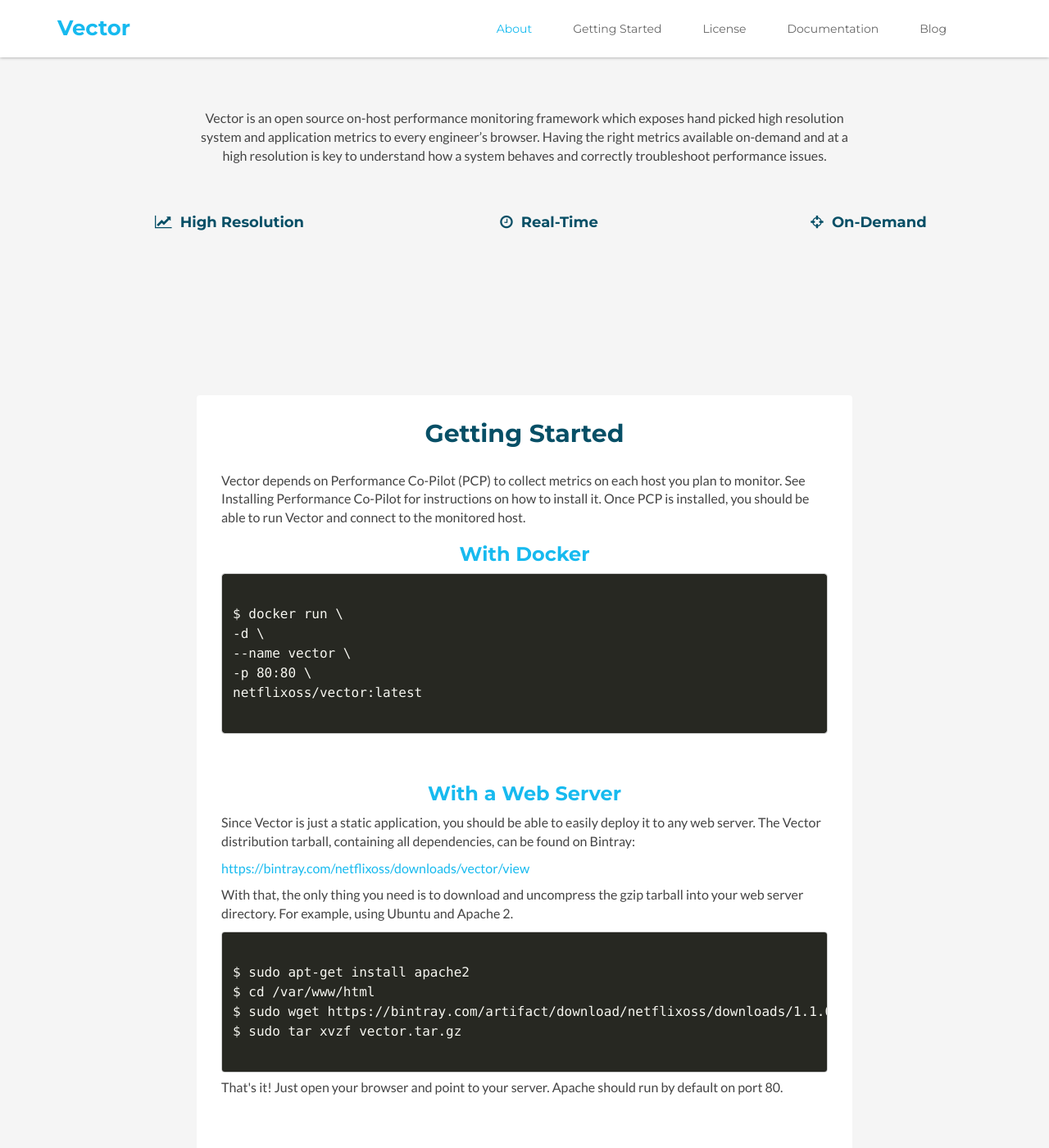
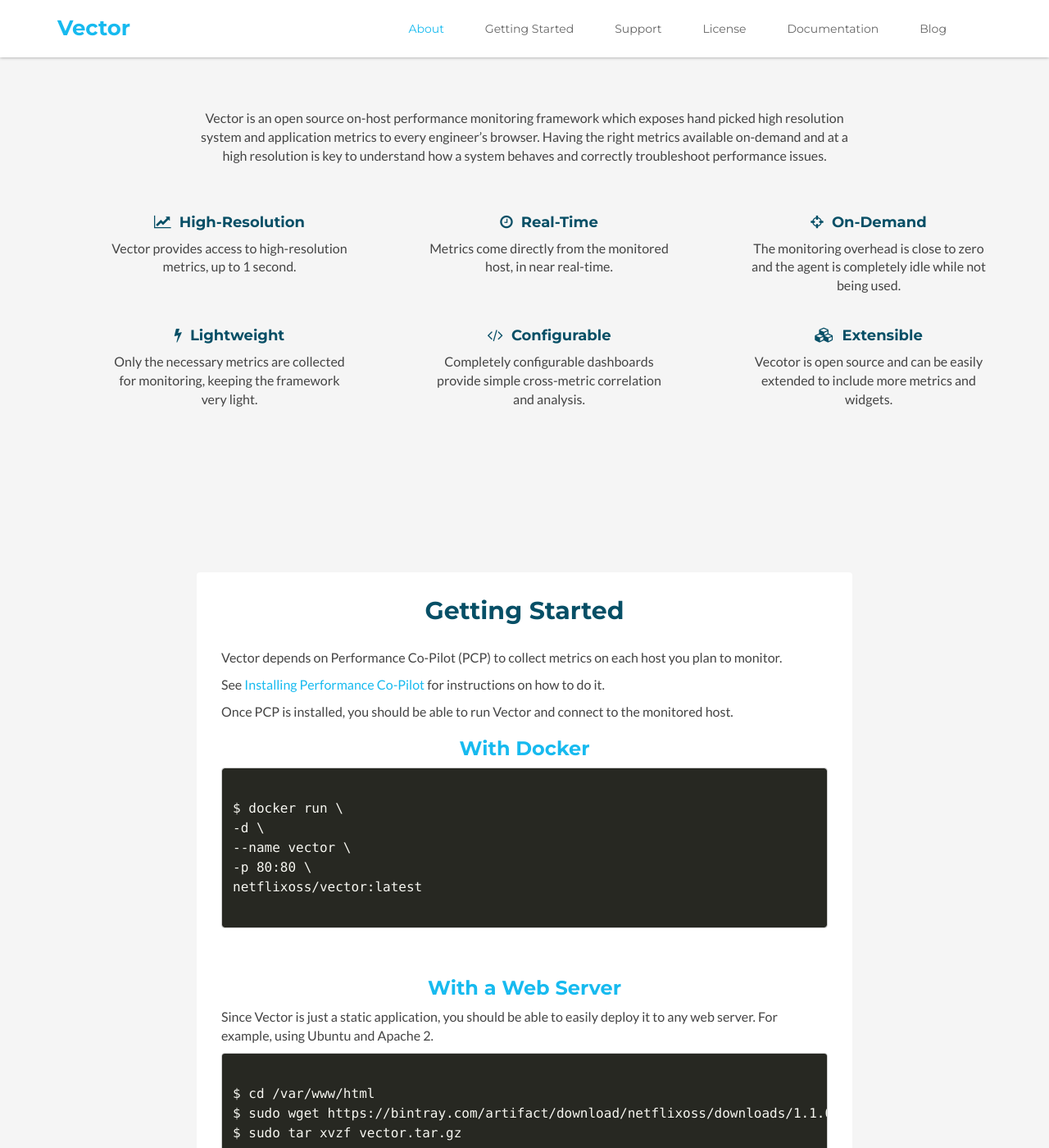
Before and after one commit to spiermar/getvector.io, a Jekyll site: the page built from index.html, in a window 1280 px wide and 1400 px high, scrolled down 824 px. Shown: the whole window at 82% size. Built offline with Jekyll 4.4.1, drawn with Linux system fonts in a browser that asks for light colours; some of the changed text lies outside the part shown.

Commit message:
Updating homepage.

```diff
--- a/_includes/header.html
+++ b/_includes/header.html
@@ -17,7 +17,8 @@
             <div class="navbar-collapse collapse" id="navbar-collapse">
                 <ul class="nav navbar-nav">
                   <li class="nav-item"><a href="{{ '/#about' | prepend: site.baseurl }}">About</a></li>
-                  <li class="nav-item"><a href="{{ '/#docs' | prepend: site.baseurl }}">Getting Started</a></li>
+                  <li class="nav-item"><a href="{{ '/#getting-started' | prepend: site.baseurl }}">Getting Started</a></li>
+                  <li class="nav-item"><a href="{{ '/#support' | prepend: site.baseurl }}">Support</a></li>
                   <li class="nav-item"><a href="{{ '/#license' | prepend: site.baseurl }}">License</a></li>
                   <li class="nav-item"><a href="{{ '/docs/' | prepend: site.baseurl }}">Documentation</a></li>
                   <li class="nav-item"><a href="{{ '/blog/' | prepend: site.baseurl }}">Blog</a></li>
--- a/_layouts/index.html
+++ b/_layouts/index.html
@@ -27,7 +27,8 @@
                     <ul class="nav navbar-nav">
                       <li class="active nav-item sr-only"><a class="scrollto" href="#promo">Home</a></li>
                       <li class="nav-item"><a class="scrollto" href="#about">About</a></li>
-                      <li class="nav-item"><a class="scrollto" href="#docs">Getting Started</a></li>
+                      <li class="nav-item"><a class="scrollto" href="#getting-started">Getting Started</a></li>
+                      <li class="nav-item"><a class="scrollto" href="#support">Support</a></li>
                       <li class="nav-item"><a class="scrollto" href="#license">License</a></li>
                       <li class="nav-item"><a href="{{ '/docs/' | prepend: site.baseurl }}">Documentation</a></li>
                       <li class="nav-item"><a href="{{ '/blog/' | prepend: site.baseurl }}">Blog</a></li>
--- a/index.html
+++ b/index.html
@@ -8,7 +8,7 @@
         <p class="intro">An on-host performance monitoring framework which exposes hand picked high resolution metrics to every engineer’s browser</p>
         <div class="btns">
             <a class="btn btn-cta-secondary" href="{{ '/demo' | prepend: site.baseurl }}" target="_blank">Demo</a>
-            <a class="btn btn-cta-primary" href="https://bintray.com/netflixoss/downloads/vector/view" target="_blank">Download</a>
+            <a class="btn btn-cta-primary scrollto" href="#getting-started" target="_blank">Getting Started</a>
         </div>
         <ul class="meta list-inline">
             <li><a href="https://github.com/Netflix/vector" target="_blank">View on GitHub</a></li>
@@ -32,31 +32,51 @@
         <div class="row">
             <div class="item col-md-4 col-sm-6 col-xs-12 text-center">
                 <div class="content">
-                    <h3 class="sub-title"><i class="fa fa-line-chart"></i>&nbsp;&nbsp;High Resolution</h3>
-                    <p></p>
+                    <h3 class="sub-title"><i class="fa fa-line-chart"></i>&nbsp;&nbsp;High-Resolution</h3>
+                    <p>Vector provides access to high-resolution metrics, up to 1 second.</p>
                 </div><!--//content-->
             </div><!--//item-->
             <div class="item col-md-4 col-sm-6 col-xs-12 text-center">
                 <div class="content">
                     <h3 class="sub-title"><i class="fa fa-clock-o"></i>&nbsp;&nbsp;Real-Time</h3>
-                    <p></p>
+                    <p>Metrics come directly from the monitored host, in near real-time.</p>
                 </div><!--//content-->
             </div><!--//item-->
             <div class="item col-md-4 col-sm-6 col-xs-12 text-center">
                 <div class="content">
                     <h3 class="sub-title"><i class="fa fa-crosshairs"></i>&nbsp;&nbsp;On-Demand</h3>
-                    <p></p>
+                    <p>The monitoring overhead is close to zero and the agent is completely idle while not being used.</p>
+                </div><!--//content-->
+            </div><!--//item-->
+            <div class="item col-md-4 col-sm-6 col-xs-12 text-center">
+                <div class="content">
+                    <h3 class="sub-title"><i class="fa fa-bolt"></i>&nbsp;&nbsp;Lightweight</h3>
+                    <p>Only the necessary metrics are collected for monitoring, keeping the framework very light.</p>
+                </div><!--//content-->
+            </div><!--//item-->
+            <div class="item col-md-4 col-sm-6 col-xs-12 text-center">
+                <div class="content">
+                    <h3 class="sub-title"><i class="fa fa-code"></i>&nbsp;&nbsp;Configurable</h3>
+                    <p>Completely configurable dashboards provide simple cross-metric correlation and analysis.</p>
+                </div><!--//content-->
+            </div><!--//item-->
+            <div class="item col-md-4 col-sm-6 col-xs-12 text-center">
+                <div class="content">
+                    <h3 class="sub-title"><i class="fa fa-cubes"></i>&nbsp;&nbsp;Extensible</h3>
+                    <p>Vecotor is open source and can be easily extended to include more metrics and widgets.</p>
                 </div><!--//content-->
             </div><!--//item-->
         </div><!--//row-->
     </div><!--//container-->
 </section><!--//about-->
 
-<section id="docs" class="docs section">
+<section id="getting-started" class="docs section">
     <div class="container">
       <div class="docs-inner">
         <h2 class="title text-center">Getting Started</h2>
-          <p>Vector depends on Performance Co-Pilot (PCP) to collect metrics on each host you plan to monitor. See Installing Performance Co-Pilot for instructions on how to install it. Once PCP is installed, you should be able to run Vector and connect to the monitored host.</p>
+          <p>Vector depends on Performance Co-Pilot (PCP) to collect metrics on each host you plan to monitor.</p>
+          <p>See <a href="/docs/installing-performance-co-pilot">Installing Performance Co-Pilot</a> for instructions on how to do it.</p>
+          <p>Once PCP is installed, you should be able to run Vector and connect to the monitored host.</p>
           <div class="block">
             <h3 class="sub-title text-center">With Docker</h3>
             <div class="code-block">
@@ -71,19 +91,34 @@
           </div><!--//block-->
           <div class="block">
             <h3 class="sub-title text-center">With a Web Server</h3>
-            <p>Since Vector is just a static application, you should be able to easily deploy it to any web server. The Vector distribution tarball, containing all dependencies, can be found on Bintray:</p>
-            <p><a href="https://bintray.com/netflixoss/downloads/vector/view">https://bintray.com/netflixoss/downloads/vector/view</a>
-            <p>With that, the only thing you need is to download and uncompress the gzip tarball into your web server directory. For example, using Ubuntu and Apache 2.</p>
+            <p>Since Vector is just a static application, you should be able to easily deploy it to any web server. For example, using Ubuntu and Apache 2.</p>
             <div class="code-block">
               <pre class="language-bash"><code class="language-bash">
-$ sudo apt-get install apache2
 $ cd /var/www/html
 $ sudo wget https://bintray.com/artifact/download/netflixoss/downloads/1.1.0/vector.tar.gz
 $ sudo tar xvzf vector.tar.gz
               </code></pre>
             </div><!--//code-block-->
-            <p>That's it! Just open your browser and point to your server. Apache should run by default on port 80.</p>
           </div><!--//block-->
+          <p>That's it! Just open your browser and point to your Docker container on port 80 or the web server. Apache also runs by default on port 80.</p>
+          <p>Just enter the hostname or IP from the host you installed PCP on, and start collecting metrics!</p>
+          <p>Happy Monitoring! <i class="fa fa-heart"></i></p>
+        </div><!--//docs-inner-->
+    </div><!--//container-->
+</section><!--//docs-->
+
+<section id="support" class="docs section">
+    <div class="container">
+      <div class="docs-inner">
+        <h2 class="title text-center">Support</h2>
+        <h3 class="sub-title text-center">Questions</h3>
+        <p>Vector has a team on <a href="https://vectoross.slack.com/">Slack</a>, where most of the development and usage discussions happen.</p>
+        <p>If you have a question or would like to discuss anything releated to Vector, join the team. If you don't have an invite yet, enter your email <a href="http://slack.vectoross.io/">here</a> and we will send you one!</p>
+        <p>Join Vector on Slack for support and discussion. </p>
+        <p>You can also post questions to to either <a href="https://groups.google.com/forum/#!forum/vector-users">Google Groups</a> or <a href="http://stackoverflow.com/questions/tagged/vectoross">Stack Overflow</a>.</p>
+        <h3 class="sub-title text-center">Issues</h3>
+        <p>Vector tracks bugs and future development on <a href="https://github.com/Netflix/vector/issues">GitHub</a>.</p>
+        <p>If you have a bug or issue to report, <a href="https://github.com/Netflix/vector/issues">GitHub issues</a> is the place to go.</p>
         </div><!--//docs-inner-->
     </div><!--//container-->
 </section><!--//docs-->
```
